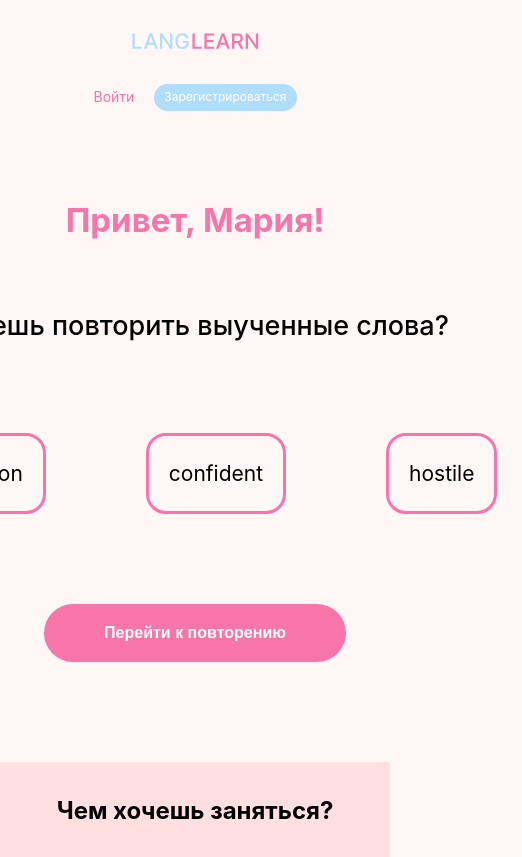
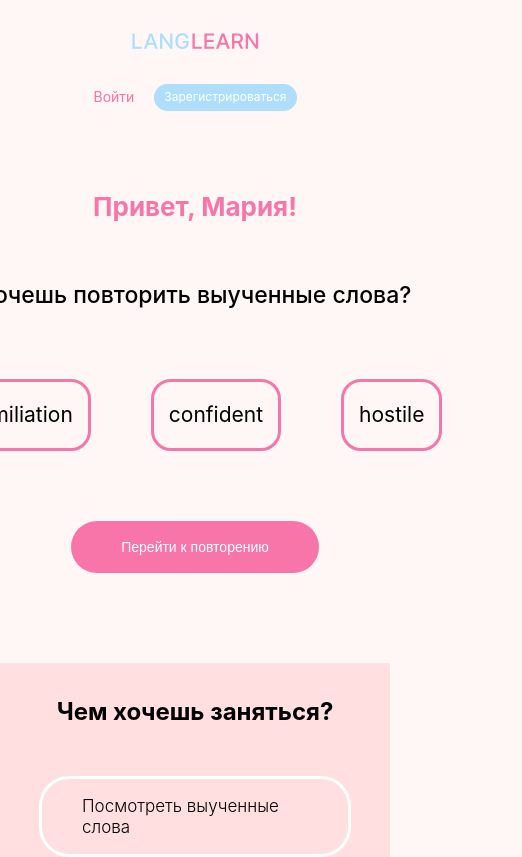
Before and after one commit to MariaMantusova/LangLearn_frontend, a React (Create React App) app: page /profile in a window 390 px wide. Shown: the top 857 px of the page, 522 px wide, since content can reach past the window. Built offline with nearby package versions, Linux system fonts and the light colour scheme.

Commit message:
feat: add adaptive on profile page before mobile

```diff
--- a/src/components/ProfilePage/ProfilePage.scss
+++ b/src/components/ProfilePage/ProfilePage.scss
@@ -10,10 +10,20 @@
   padding-bottom: 130px;
   gap: 70px;
   position: relative;
+
+  @media screen and (max-width: 725px) {
+    padding-top: 55px;
+    padding-bottom: 100px;
+    gap: 60px;
+  }
 }
 
 .profile-page__title {
   margin: 0;
   font-size: 33px;
   color: $mainPinkColor;
+
+  @media screen and (max-width: 725px) {
+    font-size: 26px;
+  }
 }
--- a/src/components/WordsBlock/WordsBlock.scss
+++ b/src/components/WordsBlock/WordsBlock.scss
@@ -6,12 +6,20 @@
   gap: 90px;
   align-items: center;
   justify-content: center;
+
+  @media screen and (max-width: 725px) {
+    gap: 70px;
+  }
 }
 
 .words-block__title {
   font-size: 27px;
   font-weight: 500;
   margin: 0;
+
+  @media screen and (max-width: 725px) {
+    font-size: 23px;
+  }
 }
 
 .words-block__list {
@@ -20,6 +28,10 @@
   gap: 100px;
   list-style: none;
   margin: 0;
+
+  @media screen and (max-width: 725px) {
+    gap: 60px;
+  }
 }
 
 .word-item {
@@ -28,6 +40,10 @@
   font-size: 21px;
   font-weight: 400;
   border-radius: 20px;
+
+  @media screen and (max-width: 725px) {
+    padding: 20px 15px;
+  }
 }
 
 .word-item_pink {
@@ -46,6 +62,12 @@
   color: $mainWhiteColor;
   font-size: 16px;
   font-weight: 700;
+
+  @media screen and (max-width: 725px) {
+    padding: 18px 50px;
+    font-weight: 500;
+    font-size: 14px;
+  }
 }
 
 .words-block__button_pink {
```
